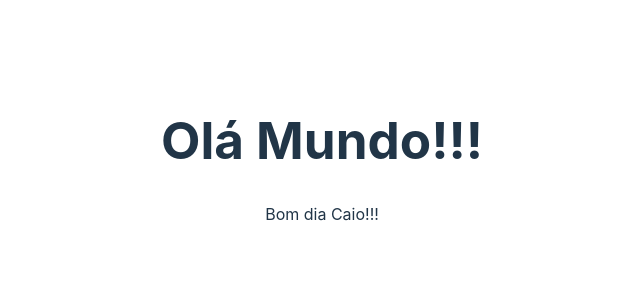
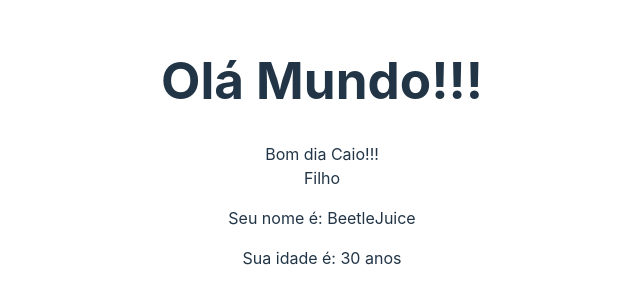
Before and after one commit to caiospfc88/curso_react_com_ts-main-pratica, a React (Vite) app in the folder 2_fundamentos/vite-project/: page / in a window 1280 px wide. Shown: the part 248-552 px from the top of the page, without its empty margins (318-958 px from the left). Built offline with nearby package versions, Linux system fonts and the light colour scheme.

Commit message:
criação de componente com props

```diff
--- a/2_fundamentos/vite-project/src/App.jsx
+++ b/2_fundamentos/vite-project/src/App.jsx
@@ -1,6 +1,8 @@
 import "./App.css";
 import Welcome from "./components/Welcome";
 import BomDia from "./components/BomDia";
+import Pai from "./components/Pai";
+import Descricao from "./components/Descricao";
 
 function App() {
   return (
@@ -10,6 +12,8 @@ function App() {
       {/* 6.2 - Expressões do JSX */}
       <BomDia />
       {/* 6.3 - Componente dentro de componente */}
+      <Pai />
+      <Descricao nome="BeetleJuice" idade={30} />
     </>
   );
 }
--- /dev/null
+++ b/2_fundamentos/vite-project/src/components/Descricao.jsx
@@ -0,0 +1,9 @@
+const Descricao = (props) => {
+  return (
+    <div>
+      <p>Seu nome é: {props.nome}</p>
+      <p>Sua idade é: {props.idade} anos</p>
+    </div>
+  );
+};
+export default Descricao;
--- /dev/null
+++ b/2_fundamentos/vite-project/src/components/Filho.jsx
@@ -0,0 +1,4 @@
+function Filho() {
+  return <div>Filho</div>;
+}
+export default Filho;
--- /dev/null
+++ b/2_fundamentos/vite-project/src/components/Pai.jsx
@@ -0,0 +1,11 @@
+import Filho from "./Filho";
+
+function Pai() {
+  return (
+    <div>
+      <Filho />
+    </div>
+  );
+}
+
+export default Pai;
```
